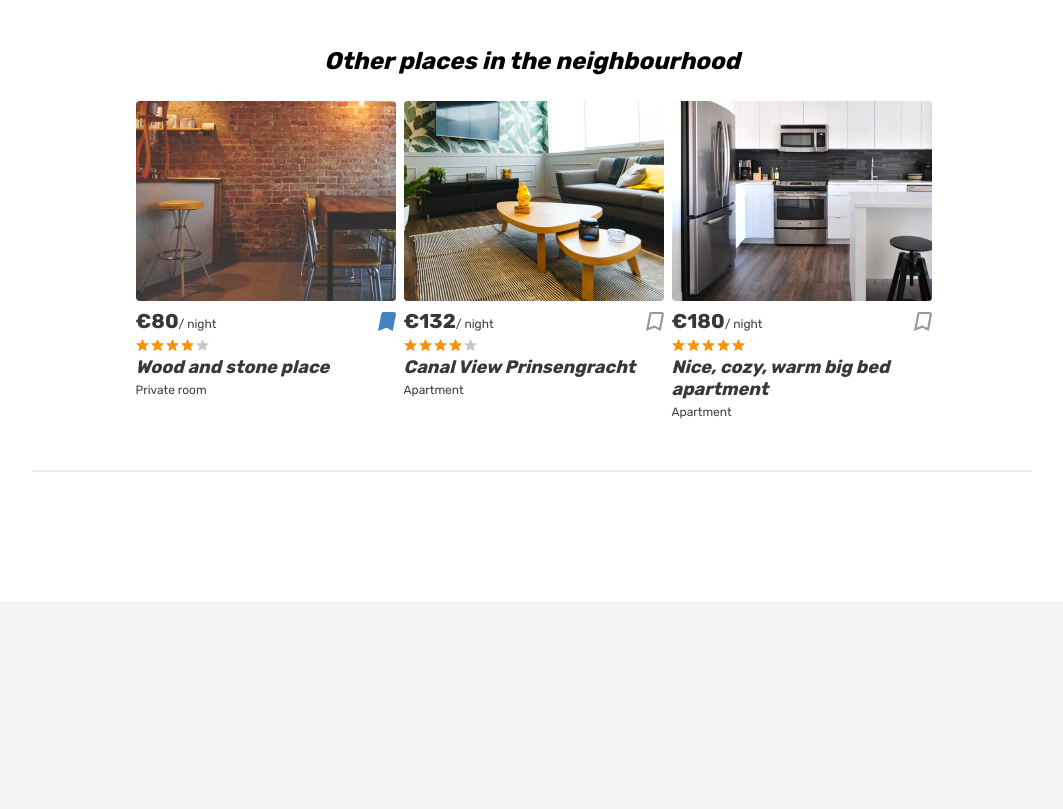
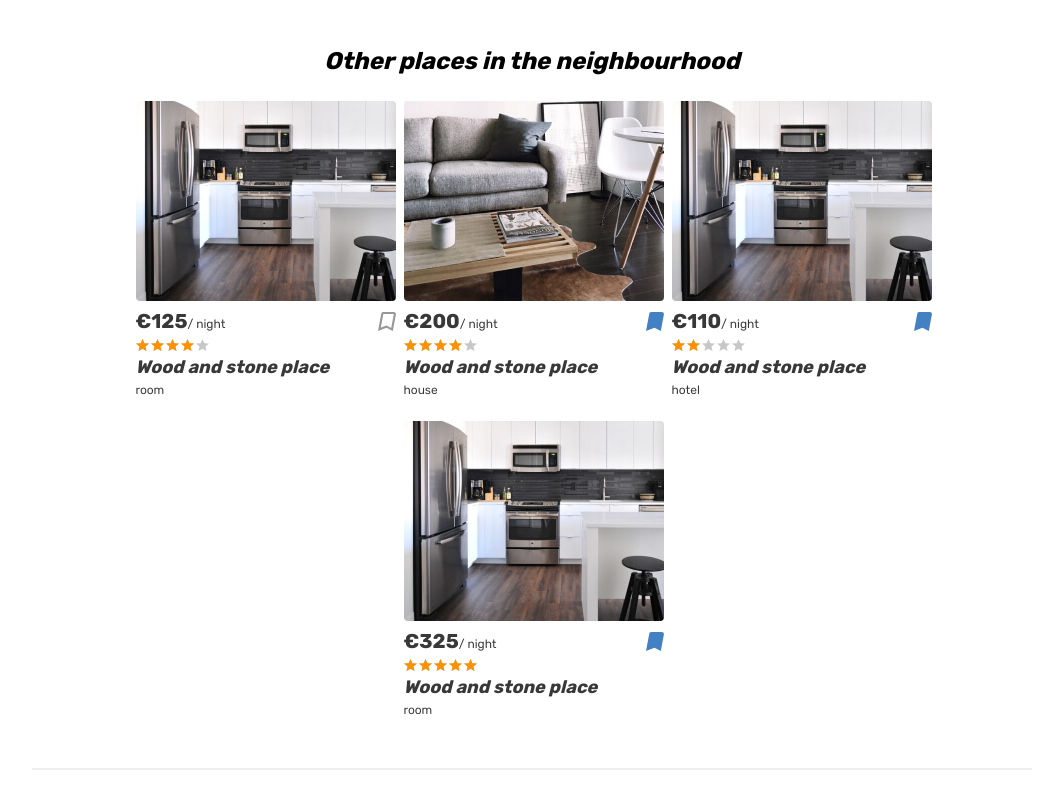
Before and after one commit to DanisHaertdinov/827987-six-cities-5, a React app: page /offer/4232 in a window 1280 px wide. Shown: the part 2640-3449 px from the top of the page, without its empty margins (106-1169 px from the left). Before the commit the page ends 3241 px from the top, so only its background shows below. Built offline with nearby package versions, Linux system fonts and the light colour scheme.

Commit message:
add near-places component

```diff
--- /dev/null
+++ b/src/components/near-places/near-places.jsx
@@ -0,0 +1,53 @@
+import React from "react";
+import PropTypes from "prop-types";
+import {Link} from "react-router-dom";
+
+import {convertRatingToPercent} from '../../util/util';
+
+const NearPlaces = ({offers = []}) => {
+  return (
+    <div className="near-places__list places__list">
+      {offers.map((offer) => (
+        <article
+          key={offer.id}
+          className="near-places__card place-card">
+          <div className="near-places__image-wrapper place-card__image-wrapper">
+            <Link to={`/offer/${offer.id}`}>
+              <img className="place-card__image" src={offer.photos[0]} width={260} height={200} alt="Place image" />
+            </Link>
+          </div>
+          <div className="place-card__info">
+            <div className="place-card__price-wrapper">
+              <div className="place-card__price">
+                <b className="place-card__price-value">€{offer.price}</b>
+                <span className="place-card__price-text">/&nbsp;night</span>
+              </div>
+              <button className={`place-card__bookmark-button button ${offer.isFavorite ? `place-card__bookmark-button--active` : `` }`} type="button">
+                <svg className="place-card__bookmark-icon" width={18} height={19}>
+                  <use xlinkHref="#icon-bookmark" />
+                </svg>
+                <span className="visually-hidden">In bookmarks</span>
+              </button>
+            </div>
+            <div className="place-card__rating rating">
+              <div className="place-card__stars rating__stars">
+                <span style={{width: `${convertRatingToPercent(offer.rating)}%`}} />
+                <span className="visually-hidden">Rating</span>
+              </div>
+            </div>
+            <h2 className="place-card__name">
+              <Link to={`/offer/${offer.id}`}>Wood and stone place</Link>
+            </h2>
+            <p className="place-card__type">{offer.type}</p>
+          </div>
+        </article>
+      ))}
+    </div>
+  );
+};
+
+NearPlaces.propTypes = {
+  offers: PropTypes.array.isRequired
+};
+
+export default NearPlaces;
--- a/src/components/property-screen/property-screen.jsx
+++ b/src/components/property-screen/property-screen.jsx
@@ -4,6 +4,7 @@ import PropTypes from "prop-types";
 import {Link} from "react-router-dom";
 import {offers} from '../../mocks/offers';
 import {reviews} from '../../mocks/reviews';
+import NearPlaces from "../near-places/near-places";
 
 const PropertyScreen = ({match}) => {
   const id = match.params.id;
@@ -40,101 +41,9 @@ const PropertyScreen = ({match}) => {
         <div className="container">
           <section className="near-places places">
             <h2 className="near-places__title">Other places in the neighbourhood</h2>
-            <div className="near-places__list places__list">
-              <article className="near-places__card place-card">
-                <div className="near-places__image-wrapper place-card__image-wrapper">
-                  <Link to={`/offer/6`}>
-                    <img className="place-card__image" src="img/room.jpg" width={260} height={200} alt="Place image" />
-                  </Link>
-                </div>
-                <div className="place-card__info">
-                  <div className="place-card__price-wrapper">
-                    <div className="place-card__price">
-                      <b className="place-card__price-value">€80</b>
-                      <span className="place-card__price-text">/&nbsp;night</span>
-                    </div>
-                    <button className="place-card__bookmark-button place-card__bookmark-button--active button" type="button">
-                      <svg className="place-card__bookmark-icon" width={18} height={19}>
-                        <use xlinkHref="#icon-bookmark" />
-                      </svg>
-                      <span className="visually-hidden">In bookmarks</span>
-                    </button>
-                  </div>
-                  <div className="place-card__rating rating">
-                    <div className="place-card__stars rating__stars">
-                      <span style={{width: `80%`}} />
-                      <span className="visually-hidden">Rating</span>
-                    </div>
-                  </div>
-                  <h2 className="place-card__name">
-                    <Link to={`/offer/6`}>Wood and stone place</Link>
-                  </h2>
-                  <p className="place-card__type">Private room</p>
-                </div>
-              </article>
-              <article className="near-places__card place-card">
-                <div className="near-places__image-wrapper place-card__image-wrapper">
-                  <Link to={`/offer/6`}>
-                    <img className="place-card__image" src="img/apartment-02.jpg" width={260} height={200} alt="Place image" />
-                  </Link>
-                </div>
-                <div className="place-card__info">
-                  <div className="place-card__price-wrapper">
-                    <div className="place-card__price">
-                      <b className="place-card__price-value">€132</b>
-                      <span className="place-card__price-text">/&nbsp;night</span>
-                    </div>
-                    <button className="place-card__bookmark-button button" type="button">
-                      <svg className="place-card__bookmark-icon" width={18} height={19}>
-                        <use xlinkHref="#icon-bookmark" />
-                      </svg>
-                      <span className="visually-hidden">To bookmarks</span>
-                    </button>
-                  </div>
-                  <div className="place-card__rating rating">
-                    <div className="place-card__stars rating__stars">
-                      <span style={{width: `80%`}} />
-                      <span className="visually-hidden">Rating</span>
-                    </div>
-                  </div>
-                  <h2 className="place-card__name">
-                    <Link to={`/offer/6`}>Canal View Prinsengracht</Link>
-                  </h2>
-                  <p className="place-card__type">Apartment</p>
-                </div>
-              </article>
-              <article className="near-places__card place-card">
-                <div className="near-places__image-wrapper place-card__image-wrapper">
-                  <Link to={`/offer/6`}>
-                    <img className="place-card__image" src="img/apartment-03.jpg" width={260} height={200} alt="Place image" />
-                  </Link>
-                </div>
-                <div className="place-card__info">
-                  <div className="place-card__price-wrapper">
-                    <div className="place-card__price">
-                      <b className="place-card__price-value">€180</b>
-                      <span className="place-card__price-text">/&nbsp;night</span>
-                    </div>
-                    <button className="place-card__bookmark-button button" type="button">
-                      <svg className="place-card__bookmark-icon" width={18} height={19}>
-                        <use xlinkHref="#icon-bookmark" />
-                      </svg>
-                      <span className="visually-hidden">To bookmarks</span>
-                    </button>
-                  </div>
-                  <div className="place-card__rating rating">
-                    <div className="place-card__stars rating__stars">
-                      <span style={{width: `100%`}} />
-                      <span className="visually-hidden">Rating</span>
-                    </div>
-                  </div>
-                  <h2 className="place-card__name">
-                    <Link to={`/offer/6`}>Nice, cozy, warm big bed apartment</Link>
-                  </h2>
-                  <p className="place-card__type">Apartment</p>
-                </div>
-              </article>
-            </div>
+            <NearPlaces
+              offers={offers}
+            />
           </section>
         </div>
       </main>
```
